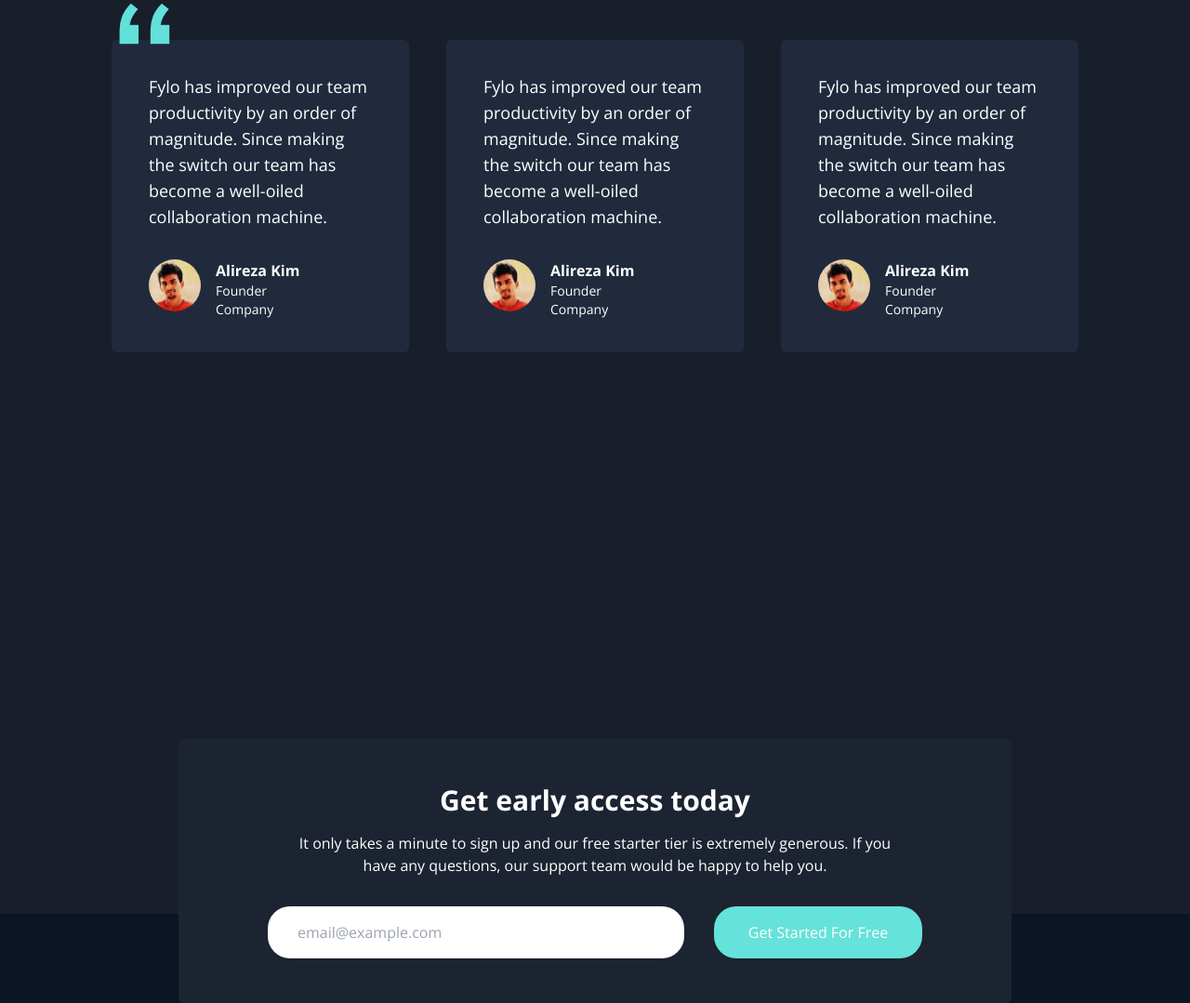
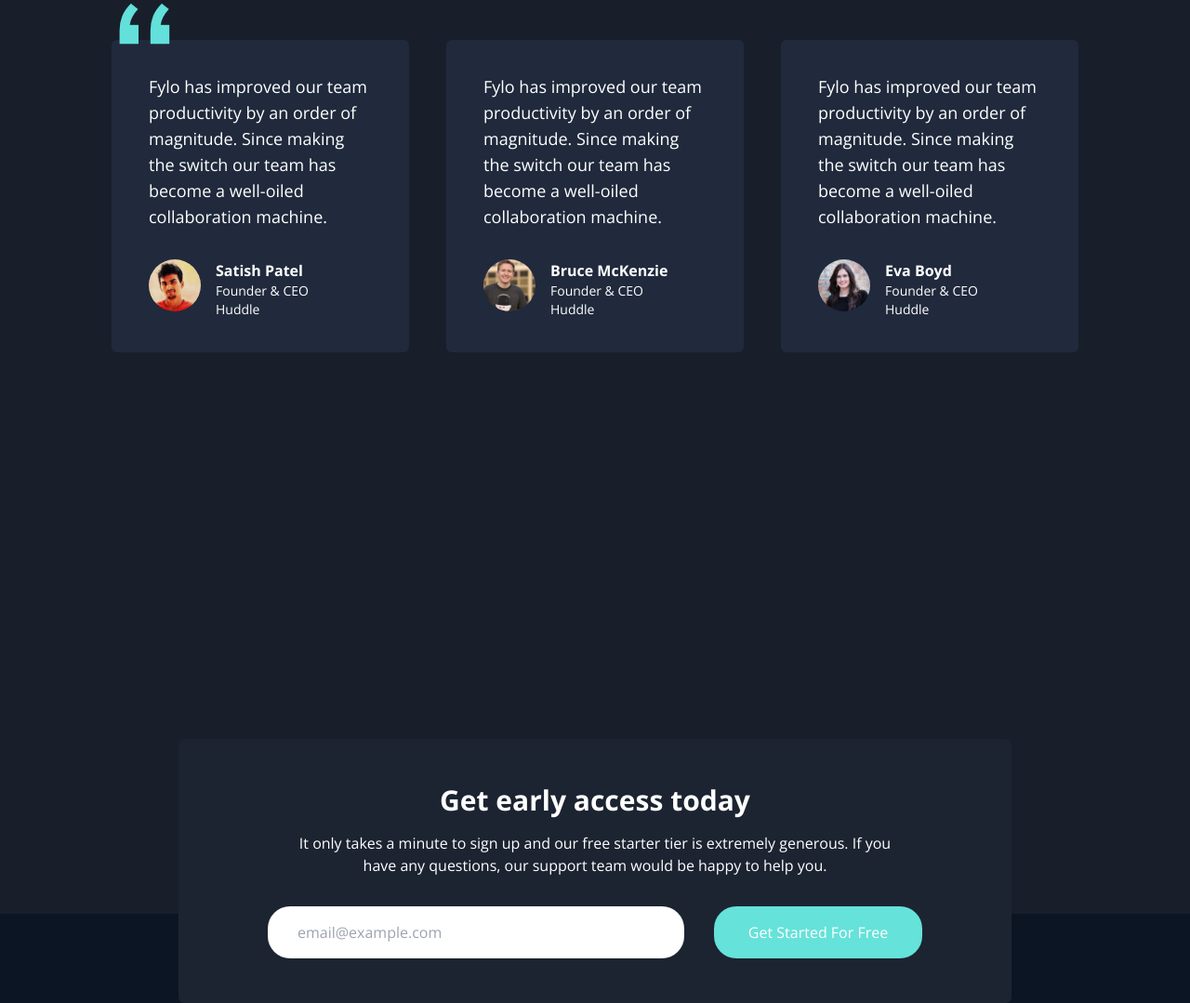
Before and after one commit to alirlikh/fylo-landing-page, a website: page index.html in a window 1280 px wide. Shown: the part 2721-3800 px from the top of the page at 93% size. Drawn offline with nearby package versions, Linux system fonts and the light colour scheme; files whose address does not match are found by name.

Commit message:
fix: team member information

```diff
--- a/index.html
+++ b/index.html
@@ -198,19 +198,19 @@
                 <!-- <div> -->
                 <span
                   class="block md:font-extrabold md:text-base font-semibold text-sm"
-                  >Alireza Kim</span
+                  >Satish Patel</span
                 >
                 <!-- </div> -->
                 <!-- <div> -->
                 <span
                   class="block md:text-sm md:font-normal text-xs font-extralight"
-                  >Founder</span
+                  >Founder & CEO</span
                 >
                 <!-- </div> -->
                 <!-- <div> -->
                 <span
                   class="block md:text-sm md:font-normal text-xs font-extralight"
-                  >Company</span
+                  >Huddle</span
                 >
                 <!-- </div> -->
               </div>
@@ -228,7 +228,7 @@
               <div class="w-14">
                 <img
                   class="rounded-full"
-                  src="/assets/images/profile-1.jpg"
+                  src="/assets/images/profile-2.jpg"
                   alt="profile image"
                 />
               </div>
@@ -236,19 +236,19 @@
                 <!-- <div> -->
                 <span
                   class="block md:font-extrabold md:text-base font-semibold text-sm"
-                  >Alireza Kim</span
+                  >Bruce McKenzie
+                </span>
+                <!-- </div> -->
+                <!-- <div> -->
+                <span
+                  class="block md:text-sm md:font-normal text-xs font-extralight"
+                  >Founder & CEO</span
                 >
                 <!-- </div> -->
                 <!-- <div> -->
                 <span
                   class="block md:text-sm md:font-normal text-xs font-extralight"
-                  >Founder</span
-                >
-                <!-- </div> -->
-                <!-- <div> -->
-                <span
-                  class="block md:text-sm md:font-normal text-xs font-extralight"
-                  >Company</span
+                  >Huddle</span
                 >
                 <!-- </div> -->
               </div>
@@ -266,7 +266,7 @@
               <div class="w-14">
                 <img
                   class="rounded-full"
-                  src="/assets/images/profile-1.jpg"
+                  src="/assets/images/profile-3.jpg"
                   alt="profile image"
                 />
               </div>
@@ -274,19 +274,19 @@
                 <!-- <div> -->
                 <span
                   class="block md:font-extrabold md:text-base font-semibold text-sm"
-                  >Alireza Kim</span
+                  >Eva Boyd
+                </span>
+                <!-- </div> -->
+                <!-- <div> -->
+                <span
+                  class="block md:text-sm md:font-normal text-xs font-extralight"
+                  >Founder & CEO</span
                 >
                 <!-- </div> -->
                 <!-- <div> -->
                 <span
                   class="block md:text-sm md:font-normal text-xs font-extralight"
-                  >Founder</span
-                >
-                <!-- </div> -->
-                <!-- <div> -->
-                <span
-                  class="block md:text-sm md:font-normal text-xs font-extralight"
-                  >Company</span
+                  >Huddle</span
                 >
                 <!-- </div> -->
               </div>
```
